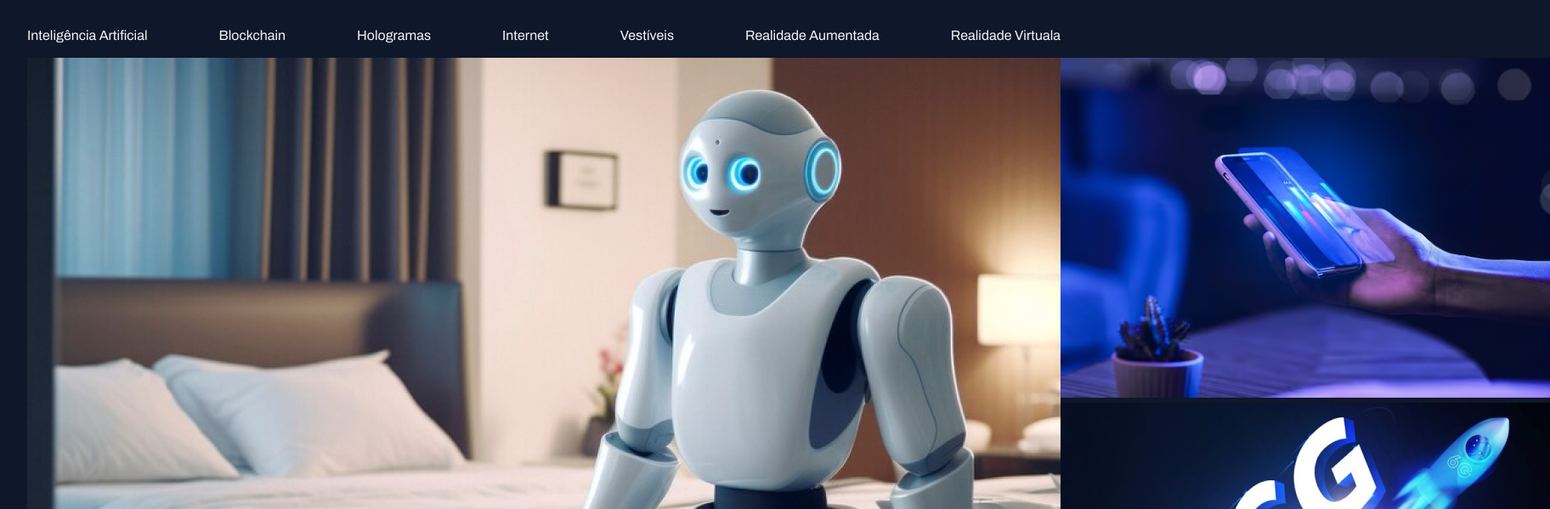
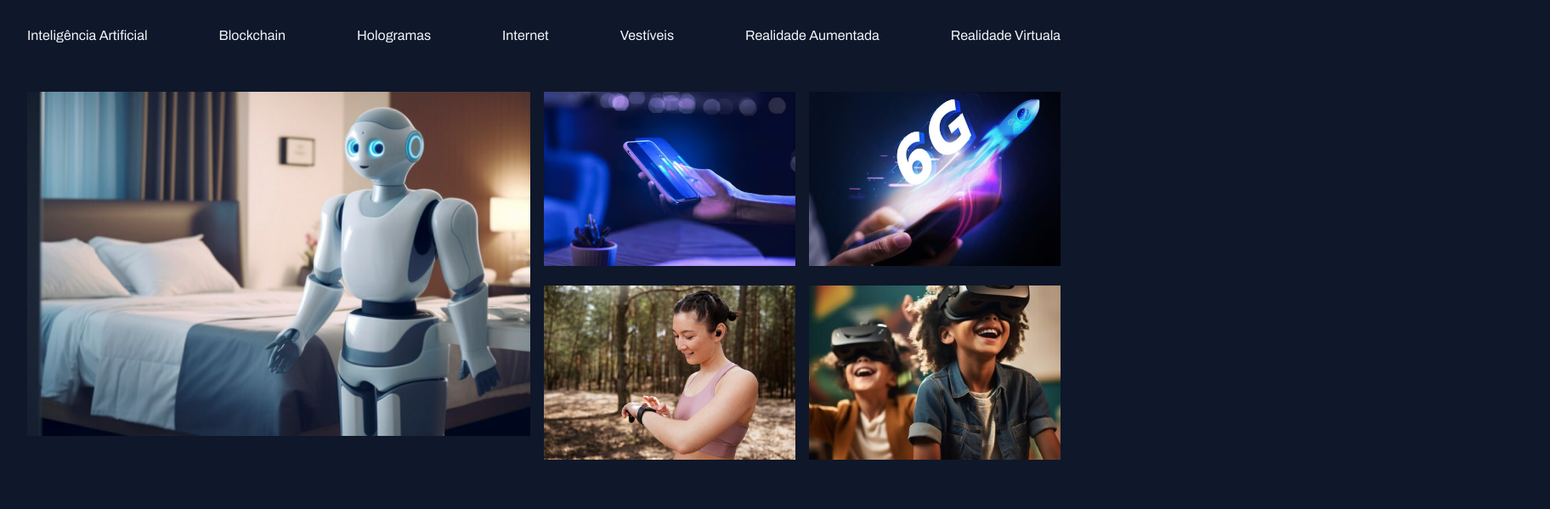
Before and after one commit to jean-msilvaa/projeto-portal-de-noticia, a plain HTML site: page index.html in a window 1280 px wide. Shown: the part 45-644 px from the top of the page at 85% size, 1824 px wide, since content can reach past the window. Drawn offline with Linux system fonts and the light colour scheme.

Commit message:
estruturando destaques

```diff
--- a/styles/global.css
+++ b/styles/global.css
@@ -43,16 +43,16 @@ h1, h2, h3 {
   font: inherit;
 }
 
+img {
+  max-width: 100%;
+}
+
 .container {
   max-width: 1280px;
   padding-inline: 32px;
   margin-inline: auto;
 }
 
-.grid {
-  display: grid;
+main {
+  margin-top: 40px;
 }
-
-.grid-flow-col {
-  grid-auto-flow: column;
-}
--- a/styles/index.css
+++ b/styles/index.css
@@ -1,2 +1,4 @@
 @import url(global.css);
+@import url(utility.css);
 @import url(header.css);
+@import url(sections.css);
--- /dev/null
+++ b/styles/sections.css
@@ -0,0 +1,5 @@
+#featured {
+  height: 100%;
+  object-fit: cover;
+  border-radius: 4px;
+}
--- /dev/null
+++ b/styles/utility.css
@@ -0,0 +1,15 @@
+.grid {
+  display: grid;
+}
+
+.grid-flow-col {
+  grid-auto-flow: column;
+}
+
+.grid-cols-2 {
+  grid-template-columns: 1fr 1fr;
+}
+
+.gap-16 {
+  gap: 16px;
+}
```
